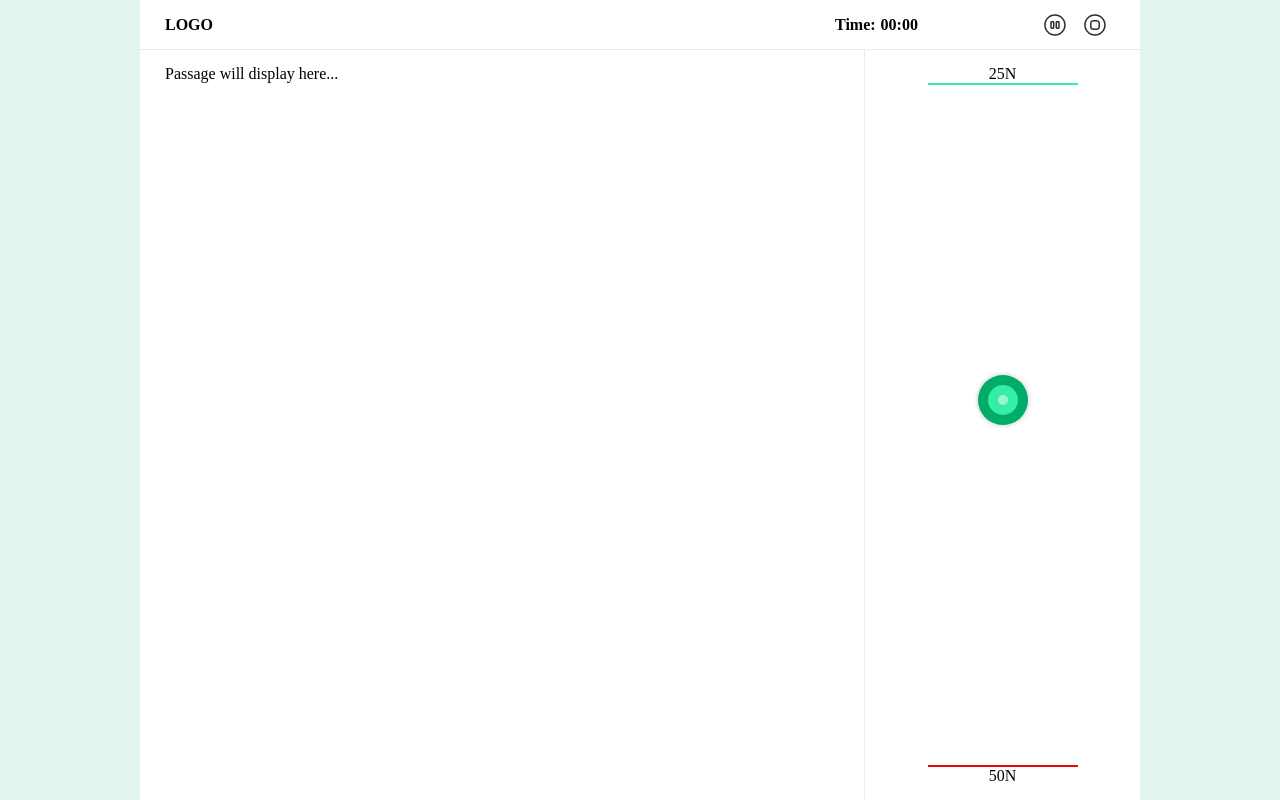
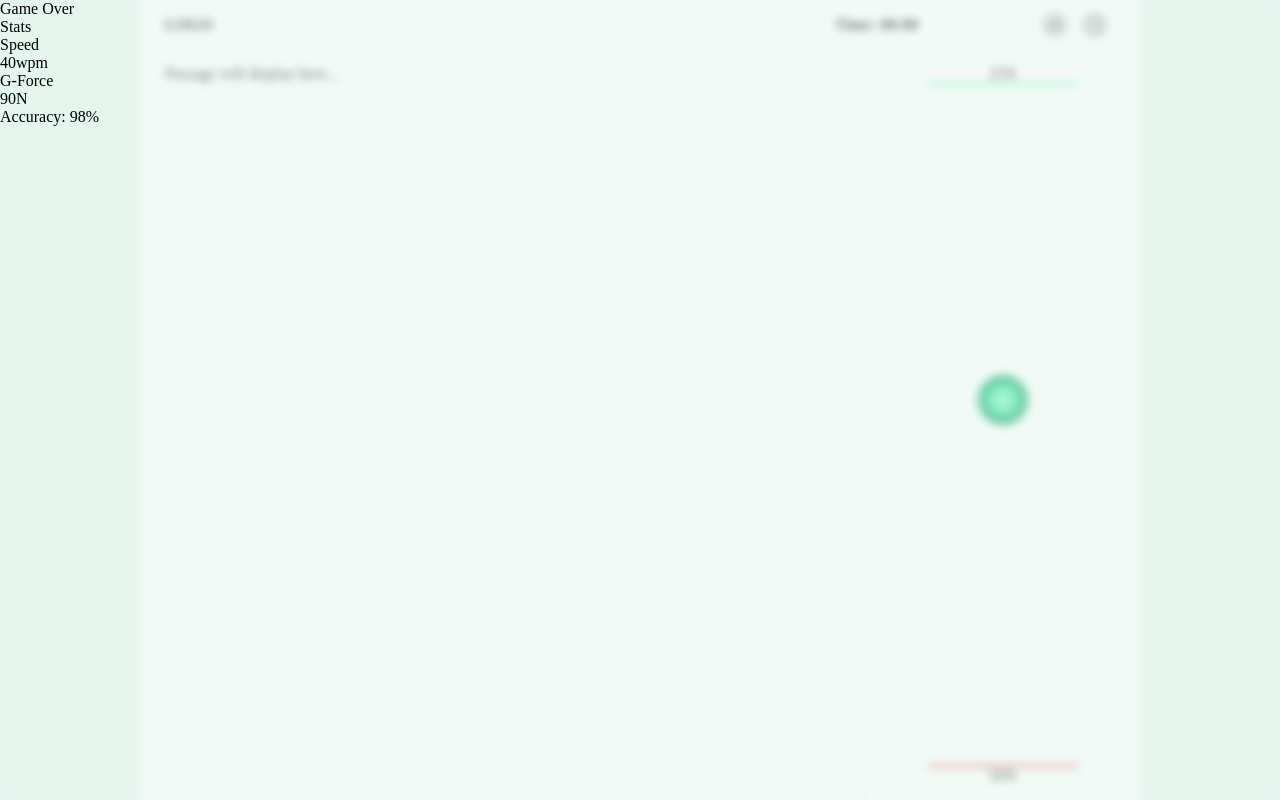
Before and after one commit to the-real-i9/Typing-Gym, a React (Vite) app: page / in a window 1280 px wide. Built offline with nearby package versions, Linux system fonts and the light colour scheme.

Commit message:
game over stats card html

```diff
--- /dev/null
+++ b/src/components/GameOverStatsCard.jsx
@@ -0,0 +1,26 @@
+import './GameOverStatsCard.scss'
+
+function GameOverStatsCard() {
+	return (
+		<div className="gmosc-wrapper">
+			<div className="gmo-text">Game Over</div>
+			<div className="stats-card-wrapper">
+				<div className="stats-card">
+					<div className="sc-title">Stats</div>
+					<div className='speed-gforce-group'>
+						<div className="speed">
+							Speed <br /> 40wpm
+						</div>
+                        <span></span>
+						<div className="grav-force">
+							G-Force <br /> 90N
+						</div>
+					</div>
+					<div className="accuracy">Accuracy: 98%</div>
+				</div>
+			</div>
+		</div>
+	)
+}
+
+export default GameOverStatsCard
--- /dev/null
+++ b/src/components/GameOverStatsCard.scss
@@ -0,0 +1,7 @@
+@import "../lib/style-deps";
+
+.gmosc-wrapper {
+    @include pos(0, 0, 0, 0);
+    background: rgba(col_green('g1'), .5);
+    backdrop-filter: blur(4px);
+}
--- a/src/components/GamePlay.jsx
+++ b/src/components/GamePlay.jsx
@@ -1,4 +1,5 @@
 import {useEffect, useRef, useState} from "react"
+import GameOverStatsCard from "./GameOverStatsCard"
 import "./GamePlay.scss"
 
 function GamePlay() {
@@ -58,6 +59,7 @@ function GamePlay() {
 				</div>
 				<div className="egp-value">50N</div>
 			</div>
+			<GameOverStatsCard />
 		</div>
 	)
 }
```
Lines whose indentation alone changed are shown as unchanged.
